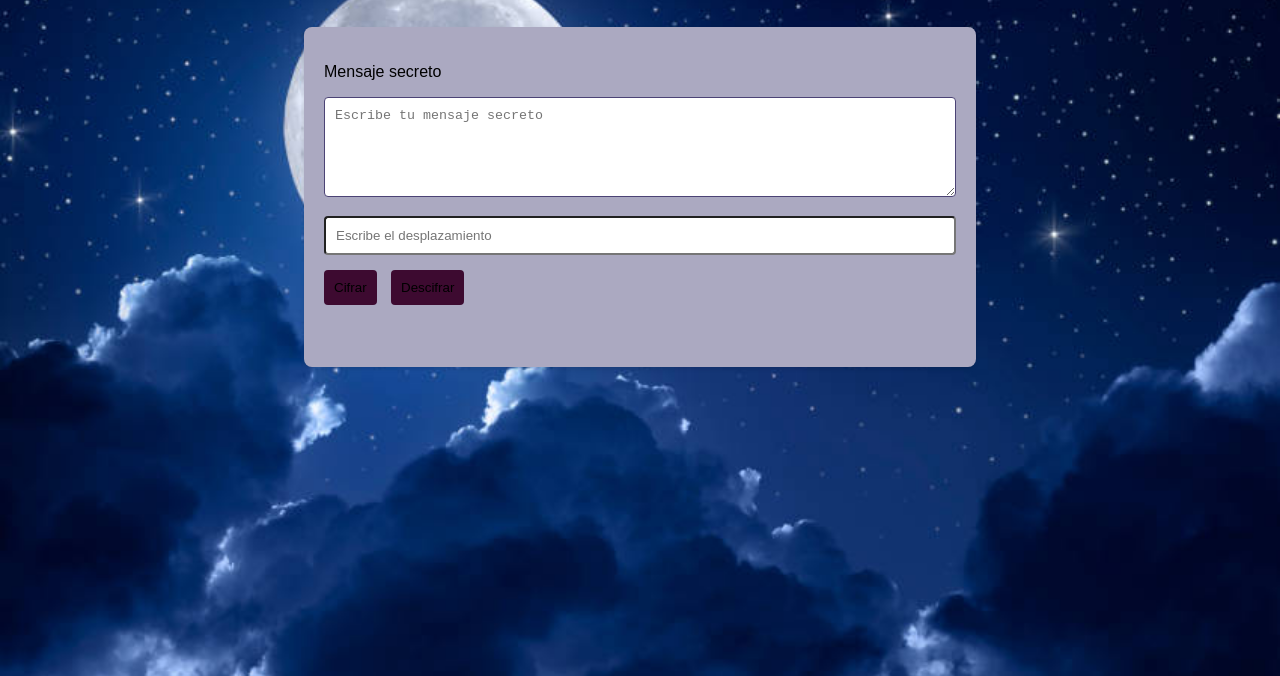
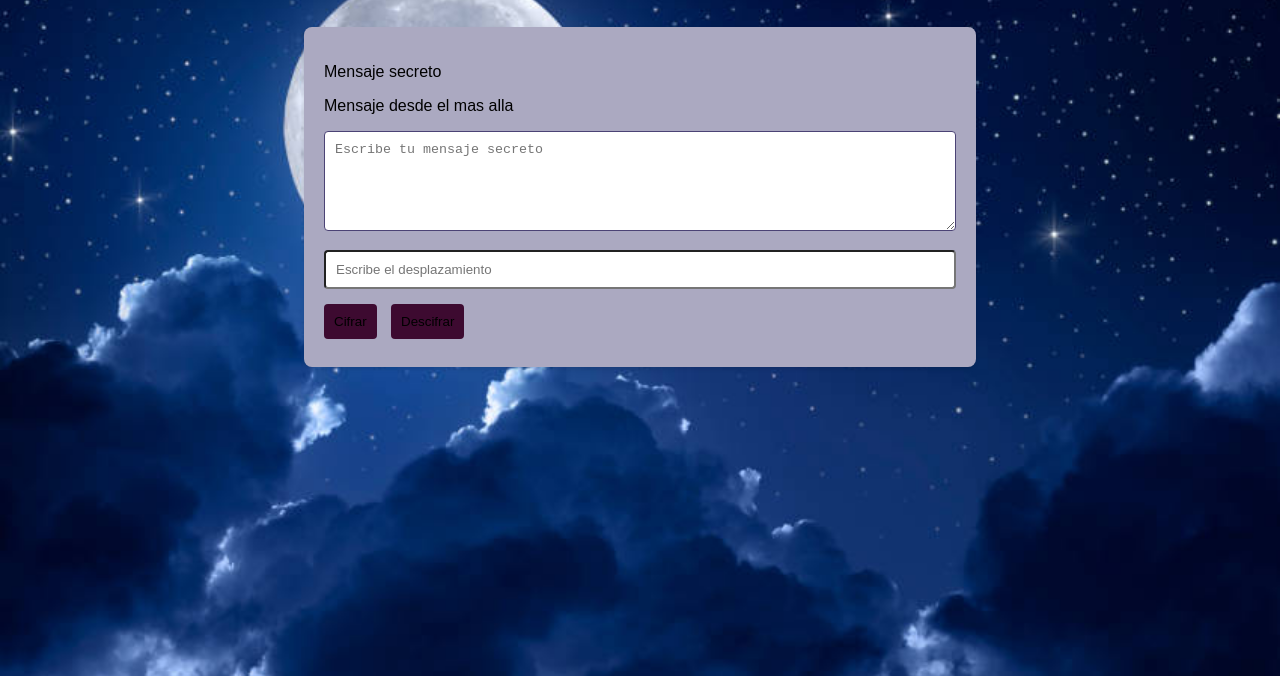
Before and after one commit to Estefaniagithub824/Estefaniagithub824.github.io, a plain HTML site: page index.html in a window 1280 px wide. Shown: the part 124-800 px from the top of the page. Drawn offline with Linux system fonts and the light colour scheme.

Commit message:
agregar texto

```diff
--- a/index.html
+++ b/index.html
@@ -12,6 +12,7 @@
     </header>
     <div class="container">
         <p>Mensaje secreto</p>
+        <p>Mensaje desde el mas alla</p>
         <textarea name="mensaje" id="mensaje" maxlength="150" placeholder="Escribe tu mensaje secreto"></textarea>
         <input id="desplazamiento" type="number" class="clave" placeholder="Escribe el desplazamiento">
         <button id="cifrar" type="button">Cifrar</button>
```
